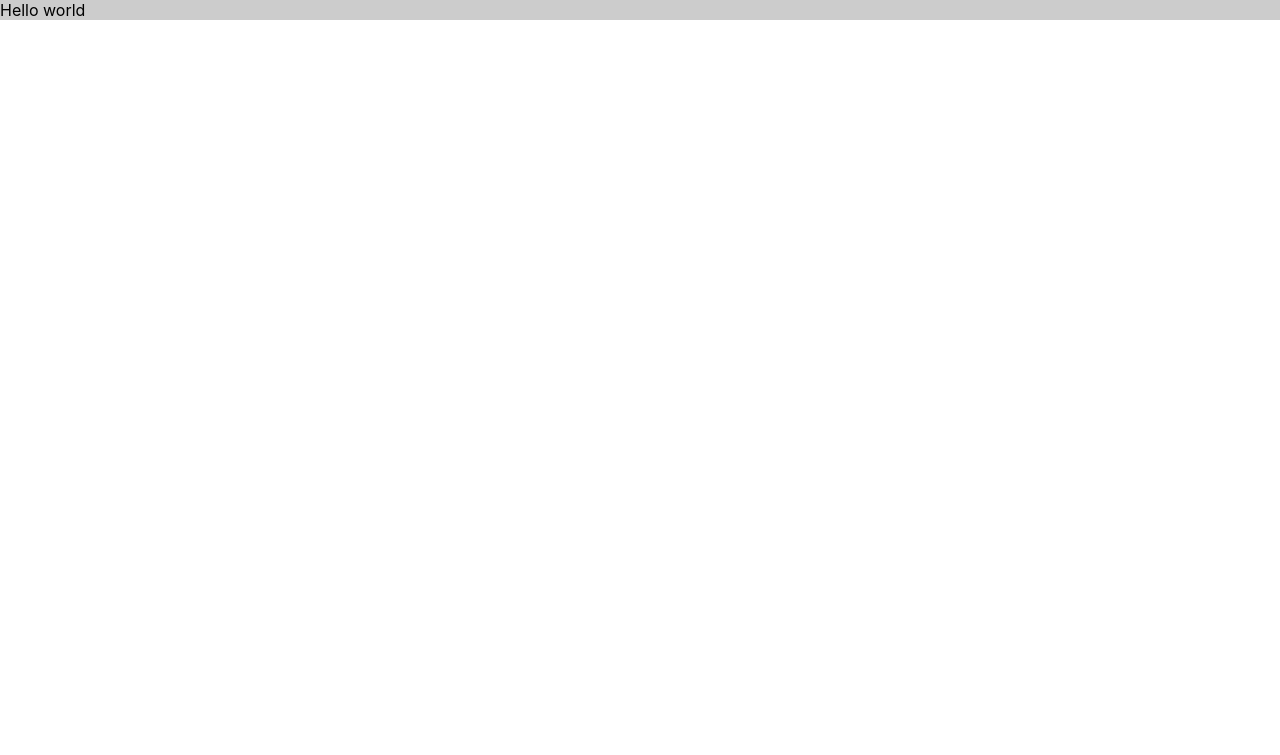
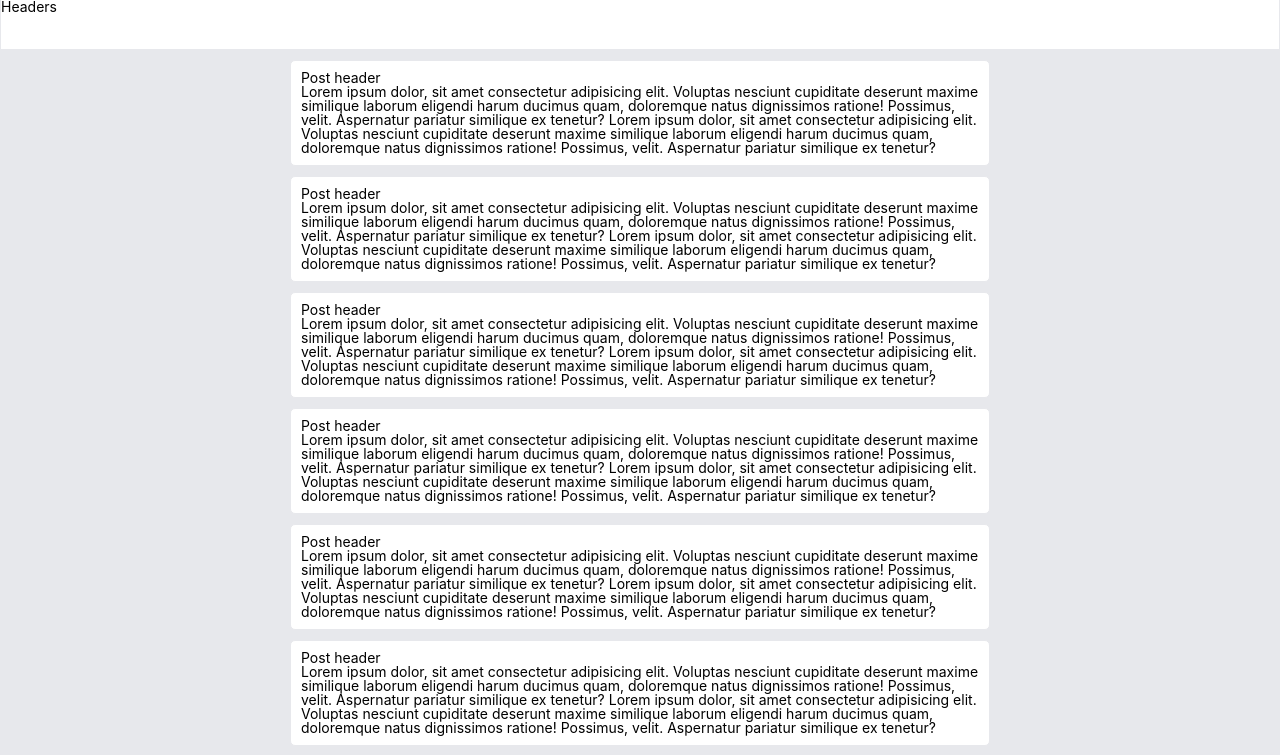
Before and after one commit to n3f4ll1m/fewPosterReact, a React (Create React App) app: page / in a window 1280 px wide. Shown: the top 755 px of the page. Built offline with nearby package versions, Linux system fonts and the light colour scheme.

Commit message:
page view completed

```diff
--- a/src/App.js
+++ b/src/App.js
@@ -1,8 +1,12 @@
+import Header from "./Component/Header/Header";
+import Main from "./Component/Main/Main";
 import "./App.scss"
 function App() {
   return (
     <div className="App">
-      Hello world
+      <Header />
+      <Main />
+
     </div>
   );
 }
--- a/src/App.scss
+++ b/src/App.scss
@@ -1,3 +1,8 @@
+@import "./StyleNull.scss";
+@import "./std.scss";
+body {
+    background: $bc_color_dark;
+    }
 .App {
-    background: #cccccc;
+
 }
--- /dev/null
+++ b/src/Component/Header/Header.jsx
@@ -0,0 +1,10 @@
+import "./Header.scss"
+function Header() {
+    return (
+      <header>
+        Headers
+      </header>
+    );
+  }
+
+  export default Header;
--- /dev/null
+++ b/src/Component/Header/Header.scss
@@ -0,0 +1,11 @@
+@import "../../std.scss";
+header {
+    position: fixed;
+    top: 0;
+    display: grid;
+    background-color: $bc_color_light;
+    width: 100%;
+    height: 50px;
+    border:1px solid $bc_color_dark;
+    border-top: none;
+}
--- /dev/null
+++ b/src/Component/Main/Main.jsx
@@ -0,0 +1,24 @@
+import "./Main.scss"
+import Post from "./Post/Post";
+function Main() {
+    return (
+      <section className="Main">
+        <div className="Container">
+          <Post/>
+          <Post/>
+          <Post/>
+          <Post/>
+          <Post/>
+          <Post/>
+          <Post/>
+          <Post/>
+          <Post/>
+          <Post/>
+          <Post/>
+          <Post/>
+        </div>
+        </section>
+    );
+  }
+
+  export default Main;
--- /dev/null
+++ b/src/Component/Main/Main.scss
@@ -0,0 +1,10 @@
+@import "../../std.scss";
+.Main {
+    width: 700px;
+    min-height: calc(100vh - 80px);
+    //font-size: 20px;
+    display: flex;
+    justify-content: space-between;
+    margin: 50px auto 10px;
+
+}
--- /dev/null
+++ b/src/Component/Main/Post/Post.jsx
@@ -0,0 +1,19 @@
+import "./Post.scss"
+function Post() {
+    return (
+        <div className="Post">
+        <h2>Post header</h2>
+        <div className="postDesc">
+            Lorem ipsum dolor, sit amet consectetur adipisicing elit. Voluptas nesciunt cupiditate deserunt
+            maxime similique laborum eligendi harum ducimus quam, doloremque natus dignissimos
+            ratione! Possimus, velit. Aspernatur pariatur similique ex tenetur?
+            Lorem ipsum dolor, sit amet consectetur adipisicing elit. Voluptas nesciunt cupiditate deserunt
+            maxime similique laborum eligendi harum ducimus quam, doloremque natus dignissimos
+            ratione! Possimus, velit. Aspernatur pariatur similique ex tenetur?
+        </div>
+
+        </div>
+    );
+  }
+
+  export default Post;
--- /dev/null
+++ b/src/Component/Main/Post/Post.scss
@@ -0,0 +1,9 @@
+@import "../../../std.scss";
+.Post {
+    background: $bc_color_light;
+    border: 1px solid $bc_color_dark;
+
+    margin-top: 10px;
+    border-radius: 5px;
+    padding: 10px;
+}
--- /dev/null
+++ b/src/StyleNull.scss
@@ -0,0 +1,58 @@
+*{
+	padding: 0;
+	margin: 0;
+	border: 0;
+}
+*, *:before, *:after{
+	-moz-box-sizing: border-box;
+	-webkit-box-sizing: border-box;
+	box-sizing: border-box;
+}
+:focus, :active {
+    outline: none;
+}
+a:focus, a:active {
+    outline: none;
+}
+nav, footer, header, aside {
+    display: block;
+}
+html, body{
+	height: 100%;
+	width: 100%;
+	font-size: 100%;
+	line-height: 1;
+	font-size: 14px;
+	-ms-text-size-adjust: 100%;
+	-moz-text-size-adjust: 100%;
+	-webkit-text-size-adjust: 100%;
+}
+input, button, textarea {
+    font-family:inherit;
+}
+input::-ms-clear {
+    display: none;
+}
+button {
+    cursor: pointer;
+}
+button::-moz-focus-inner {
+    padding:0;border:0;
+}
+a, a:visited {
+    text-decoration: none;
+}
+a:hover {
+    text-decoration: none;
+}
+ul li {
+    list-style: none;
+}
+img {
+    vertical-align: top;
+}
+
+h1, h2, h3, h4, h5, h6 {
+    font-size:inherit;
+    font-weight: 400;
+}
--- /dev/null
+++ b/src/std.scss
@@ -0,0 +1,12 @@
+$bc_color_dark: #e7e8ec;
+$bc_color_light: #fff;
+$dark_text_color: aliceblue;
+$text_color: lightskyblue;
+
+
+%component_hover {
+    &:hover{
+        color: $text_color;
+        cursor: pointer;
+    }
+}
```
